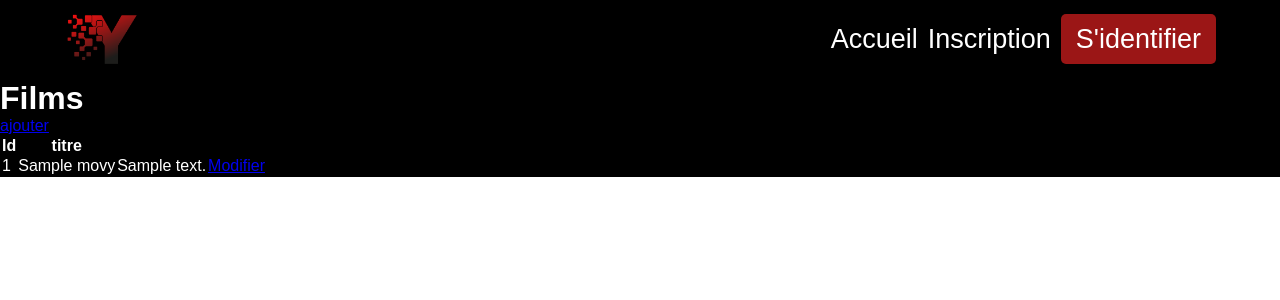
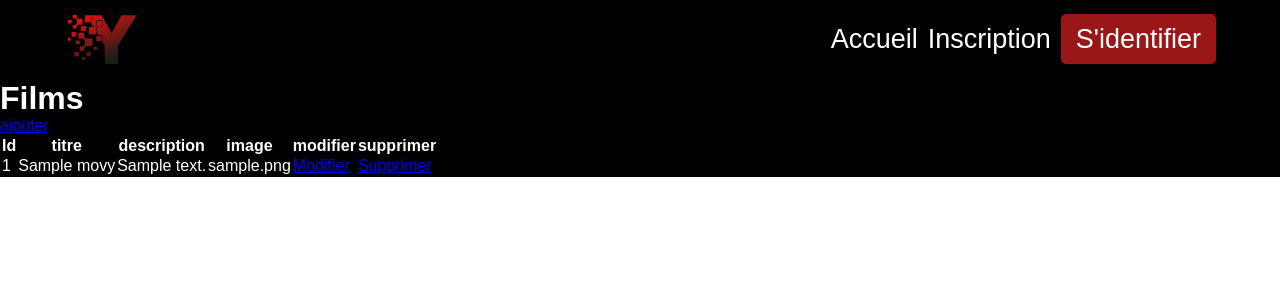
Before and after one commit to YOUSSEF-EL-GRYS-IPSSI/YOSSTREAM, a Symfony app: template templates/movies/movies_afficher.html.twig in a window 1280 px wide. Shown: the top 300 px of the page. Run offline with Twig, Linux system fonts and the light colour scheme; the template is opened without the code that fills it: most values are stand-ins (such as "Sample title", 1, 10 or a date in 2020); some libraries are stand-ins or nearby versions.

Commit message:
movie fini
j'ai fait ajouter modifier supprimer movier avec les <th>

```diff
--- a/templates/movies/movies_afficher.html.twig
+++ b/templates/movies/movies_afficher.html.twig
@@ -13,6 +13,10 @@
             <tr>
                 <th>Id</th>
                 <th>titre</th>
+                <th>description</th>
+                <th>image</th>
+                <th>modifier</th>
+                <th>supprimer</th>
 
             </tr>
         </thead>
@@ -24,6 +28,7 @@
                 <td>{{ moviesArray.id }}</td>
                 <td>{{ moviesArray.titre }}</td>
                 <td>{{ moviesArray.description }}</td>
+                <td>{{ moviesArray.image }}</td>
 
 
 
@@ -31,9 +36,10 @@
                   <td>  <a href="{{ path('movies_modifier', {'id': moviesArray.id}) }}">Modifier</a>  </td>
 
                 <br>
-                {# <td>
-                    <a href="{{ path('movies_supprimer', {'id': moviesArray.id}) }}">supprimer</a>
-                </td> #}
+                <td>
+                 <a href="{{ path('movies_supprimer', {'id' : moviesArray.id } ) }}"
+                    onclick="return confirm('Souhaitez-vous vraiment supprimer ce produit?')">Supprimer</a>
+                </td>
             </tr>
         {% else %}
             <tr>
--- a/templates/movies/movies_ajouter.html.twig
+++ b/templates/movies/movies_ajouter.html.twig
@@ -3,7 +3,6 @@
 {% block title %} ajouts Movies{% endblock %}
 
 {% block body %}
-
 
 
 
@@ -15,8 +14,7 @@
 
     {{ form_row(form.image) }}
 
-    <input type="submit" value="Ajouter" class="btn">
-
+<input type="submit" value="Ajouter" class="btn">
     {{ form_end(form) }}
 
 
--- a/templates/movies/movies_supprimer.html.twig
+++ /dev/null
@@ -1,4 +0,0 @@
-<form method="post" action="{{ path('movies_delete', {'id': movie.id}) }}" onsubmit="return confirm('Are you sure you want to delete this item?');">
-    <input type="hidden" name="_token" value="{{ csrf_token('delete' ~ movie.id) }}">
-    <button class="btn">Delete</button>
-</form>
```
Also changed, not shown: src/Controller/MoviesController.php (+24 -6 lines), src/Form/MoviesType.php (+53 -8 lines), templates/movies/movies_modifier.html.twig (line endings or trailing spaces).
